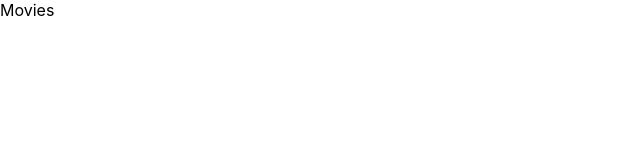
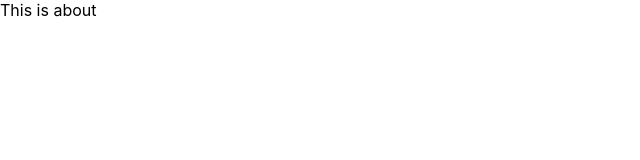
Before and after one commit to Swayam221/Movies-CRUD-App, a React (Create React App) app in the folder client/: page /about in a window 1280 px wide. Shown: the top 160 px of the page, without its empty margins (0-640 px from the left). Built offline with nearby package versions, Linux system fonts and the light colour scheme.

Commit message:
front end work started

```diff
--- a/client/package.json
+++ b/client/package.json
@@ -8,7 +8,8 @@
     "@testing-library/user-event": "^13.5.0",
     "react": "^18.2.0",
     "react-dom": "^18.2.0",
-    "react-scripts": "5.0.1",
+    "react-router-dom": "^6.4.2",
+    "react-scripts": "^2.1.3",
     "web-vitals": "^2.1.4"
   },
   "scripts": {
--- a/client/src/App.js
+++ b/client/src/App.js
@@ -1,6 +1,25 @@
+import React from "react";
+import { BrowserRouter, Route, Routes } from "react-router-dom";
+import Home from "./screens/Home/Home";
+import List from "./screens/List/List";
+import About from "./screens/About/About";
+import User from "./screens/User/User";
+
 function App() {
-  console.log("hi");
-  return <div>Movies</div>;
+  return (
+    <BrowserRouter>
+      <Routes>
+        <Route path="home" element={<Home />} />
+        <Route path="about">
+          <Route index={true} element={<About />} />
+          <Route path="list" element={<List />} />
+          <Route path="user" element={<User />} />
+        </Route>
+
+        <Route path="*" element={<div>Error</div>} />
+      </Routes>
+    </BrowserRouter>
+  );
 }
 
 export default App;
--- /dev/null
+++ b/client/src/screens/About/About.js
@@ -0,0 +1,7 @@
+import React from "react";
+
+function About() {
+  return <div>This is about</div>;
+}
+
+export default About;
--- /dev/null
+++ b/client/src/screens/Home/Home.js
@@ -0,0 +1,7 @@
+import React from "react";
+
+function Home() {
+  return <div>this is home</div>;
+}
+
+export default Home;
--- /dev/null
+++ b/client/src/screens/List/List.js
@@ -0,0 +1,7 @@
+import React from "react";
+
+function List() {
+  return <div>this is list</div>;
+}
+
+export default List;
--- /dev/null
+++ b/client/src/screens/User/User.js
@@ -0,0 +1,7 @@
+import React from "react";
+
+function User() {
+  return <div>this is user</div>;
+}
+
+export default User;
```
Also changed, not shown: 1 other file (tests, documents, lock files or other folders).
